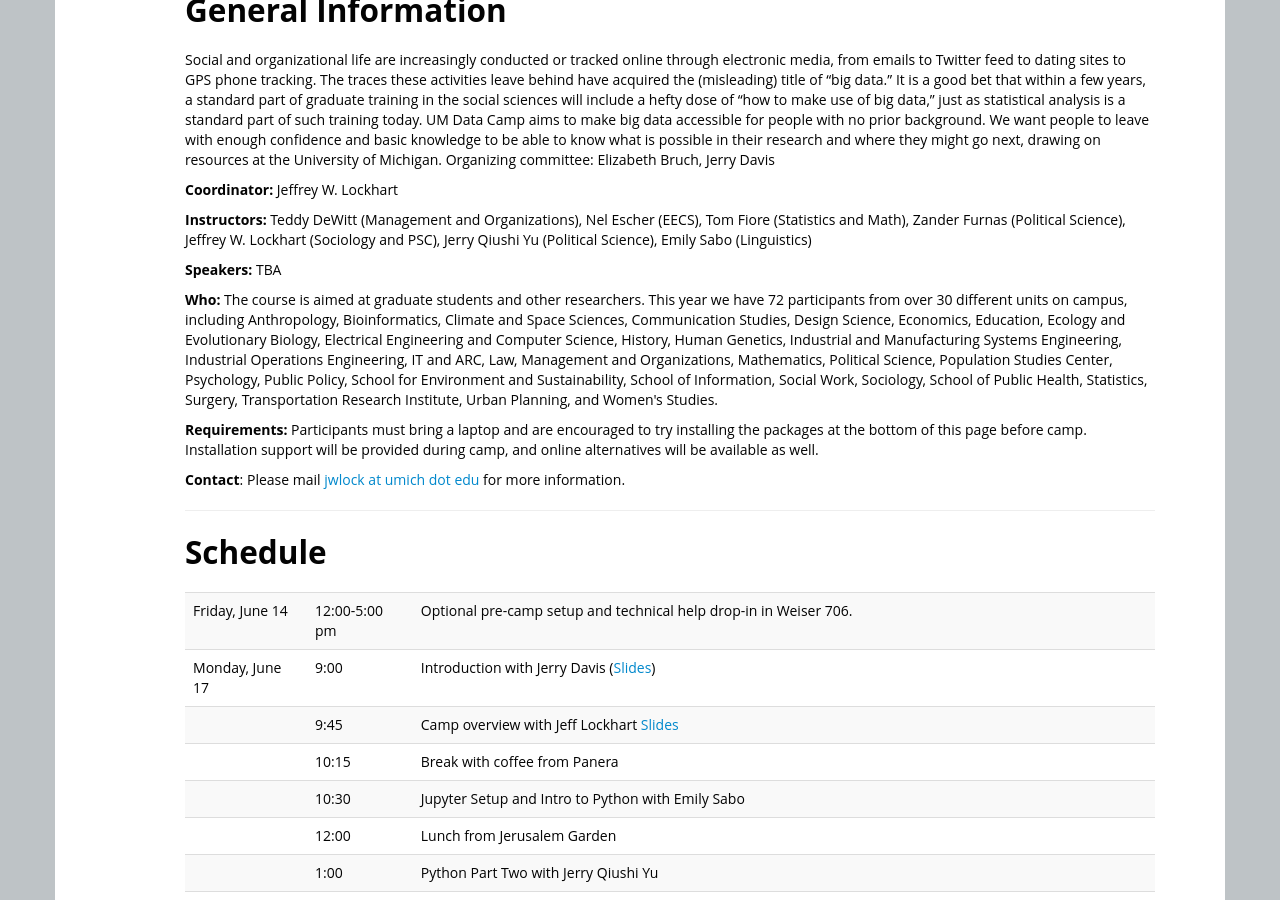
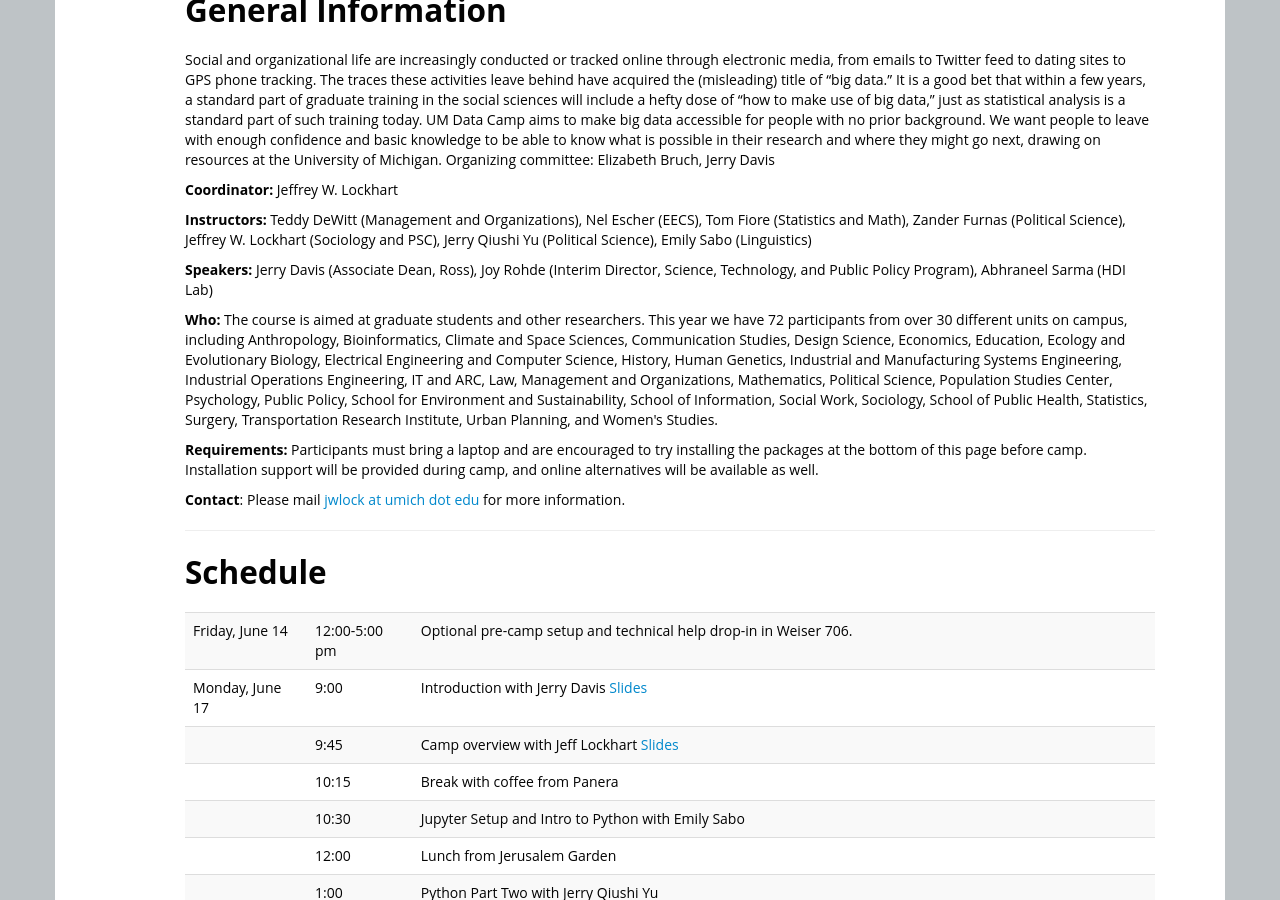
Before and after one commit to ICOSBigDataCamp/2019-summer-camp, a Jekyll site: the page built from index.html, in a window 1280 px wide and 900 px high, scrolled down 410 px. Built offline with Jekyll 4.4.1, drawn with Linux system fonts in a browser that asks for light colours.

Commit message:
speakers

```diff
--- a/index.html
+++ b/index.html
@@ -11,7 +11,7 @@ enddate: 2019-06-21
 registration: restricted
 coordinators: [ "Jeffrey W. Lockhart" ]
 instructor: [ "Teddy DeWitt (Management and Organizations)", "Nel Escher (EECS)", "Tom Fiore (Statistics and Math)", "Zander Furnas (Political Science)", "Jeffrey W. Lockhart (Sociology and PSC)", "Jerry Qiushi Yu (Political Science)", "Emily Sabo (Linguistics)"]
-speakers: ["TBA"]
+speakers: ["Jerry Davis (Associate Dean, Ross)", "Joy Rohde (Interim Director, Science, Technology, and Public Policy Program)", "Abhraneel Sarma (HDI Lab)"]
 contact: jwlock at umich dot edu
 ---
 <!--
@@ -138,7 +138,7 @@ Organizing committee: Elizabeth Bruch, Jerry Davis
 <h2>Schedule</h2>
 <table class="table table-striped">
   <tr> <td>Friday, June 14</td>  <td>12:00-5:00 pm</td>   <td>Optional pre-camp setup and technical help drop-in in Weiser 706.</td> </tr>
-  <tr> <td>Monday, June 17</td>  <td>9:00</td>   <td>Introduction with Jerry Davis (<a href="slides/jerry_big_data_intro.pdf" target="_blank">Slides</a>)  </td> </tr>
+  <tr> <td>Monday, June 17</td>  <td>9:00</td>   <td>Introduction with Jerry Davis <a href="slides/Jerry_big_data_intro_2019.pptx" target="_blank">Slides</a>  </td> </tr>
   <tr> <td></td>        <td>9:45</td>   <td>Camp overview with Jeff Lockhart <a href="https://docs.google.com/presentation/d/1aPdKV5MSvWt7oSdJ4-e6JZVan77rn25yucPmSiIuNiQ/edit?usp=sharing" target="_blank">Slides</a></td> </tr>
   <tr> <td></td>        <td>10:15</td>   <td>Break with coffee from Panera</td> </tr>
   <tr> <td></td>        <td>10:30</td>   <td>Jupyter Setup and Intro to Python with Emily Sabo</td> </tr>
```
